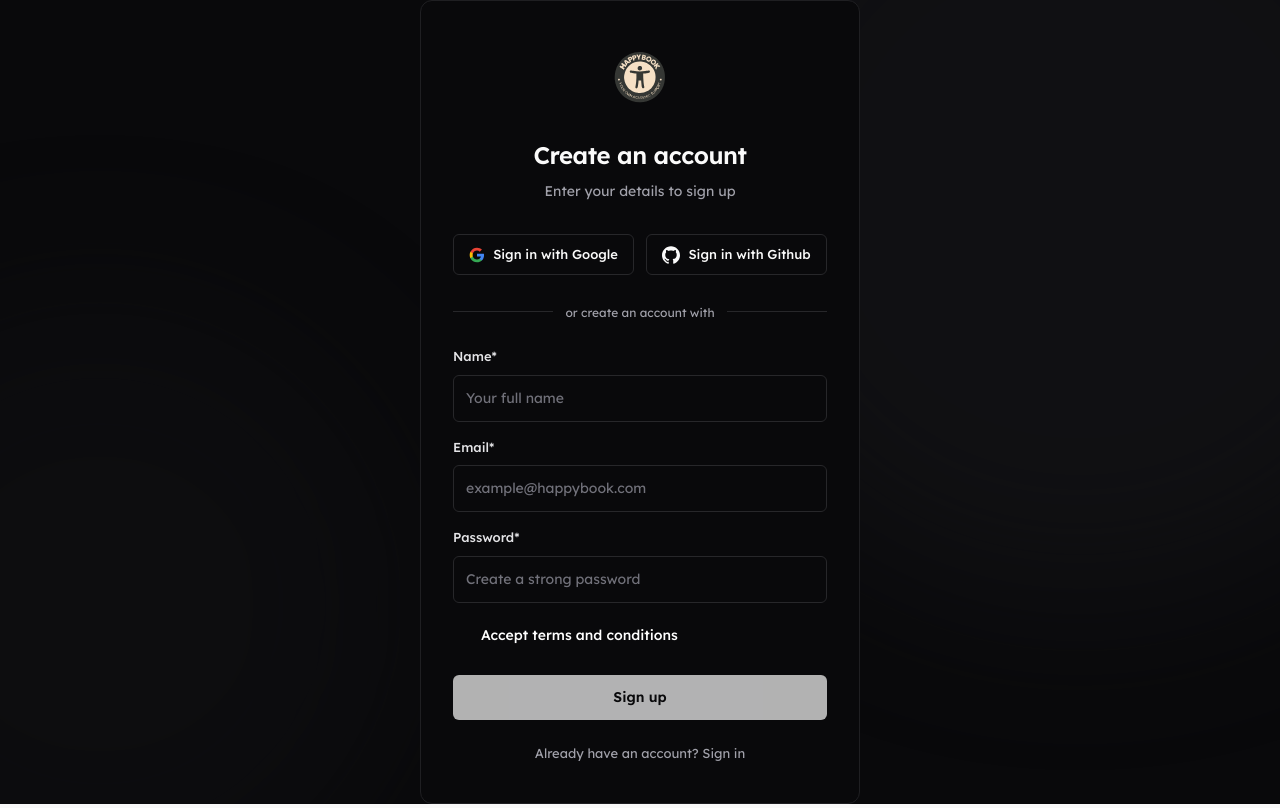
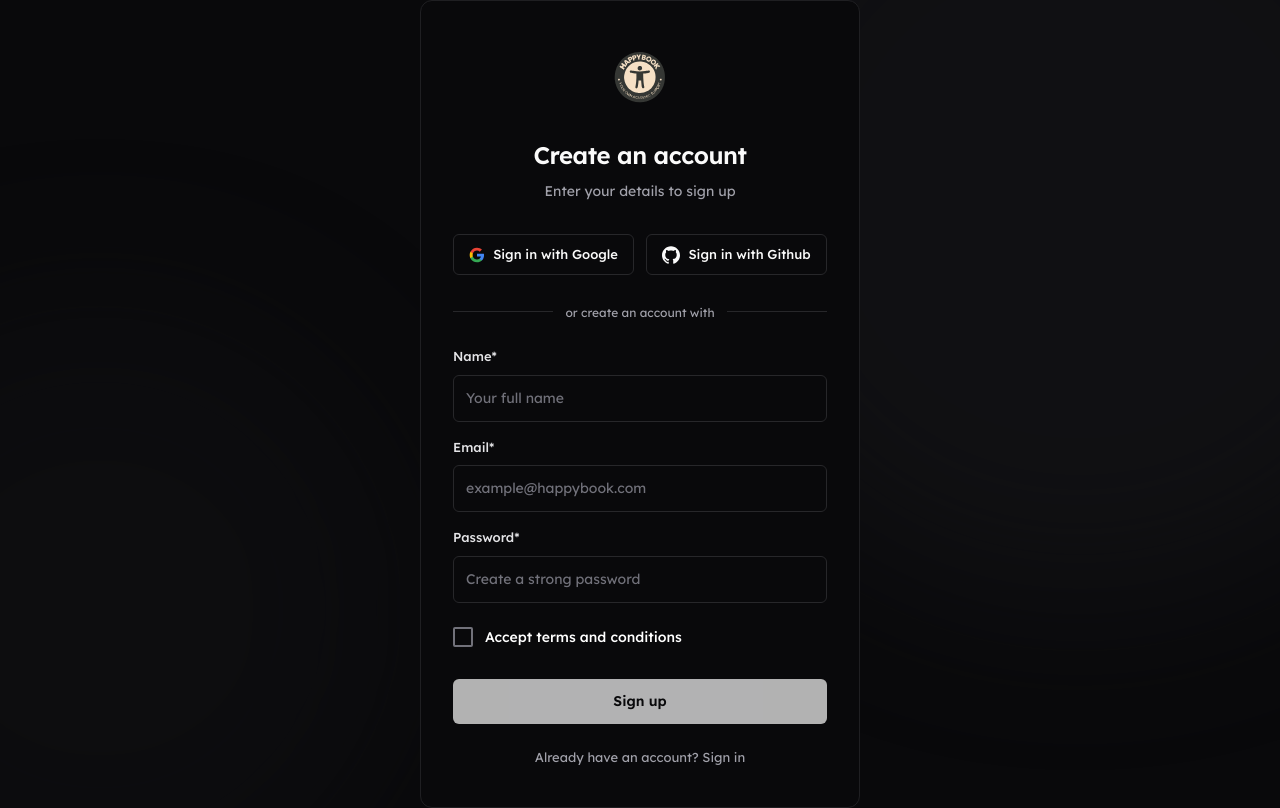
Before and after one commit to Ak0154/happybook, a Next.js app: page /signup in a window 1280 px wide. Built offline with nearby package versions, Linux system fonts and the light colour scheme.

Commit message:
Refine radix checkbox styling and sizing

```diff
--- a/components/animate-ui/components/radix/checkbox.tsx
+++ b/components/animate-ui/components/radix/checkbox.tsx
@@ -19,10 +19,10 @@ const Checkbox = React.forwardRef<
     <CheckboxPrimitive.Root
       ref={ref}
       className={cn(
-        "peer shrink-0 rounded-sm border border-zinc-500 ring-offset-background focus-visible:outline-none focus-visible:ring-2 focus-visible:ring-ring focus-visible:ring-offset-2 disabled:cursor-not-allowed disabled:opacity-50 data-[state=checked]:bg-zinc-100 data-[state=checked]:text-zinc-900",
+        "peer shrink-0 rounded-sm border-2 border-solid border-zinc-500 bg-transparent ring-offset-background focus-visible:outline-none focus-visible:ring-2 focus-visible:ring-ring focus-visible:ring-offset-2 disabled:cursor-not-allowed disabled:opacity-50 data-[state=checked]:bg-white data-[state=checked]:text-black transition-all",
         size === "sm" && "h-3 w-3",
-        size === "default" && "h-4 w-4",
-        size === "lg" && "h-5 w-5",
+        size === "default" && "h-5 w-5",
+        size === "lg" && "h-6 w-6",
         className
       )}
       {...props}
```
